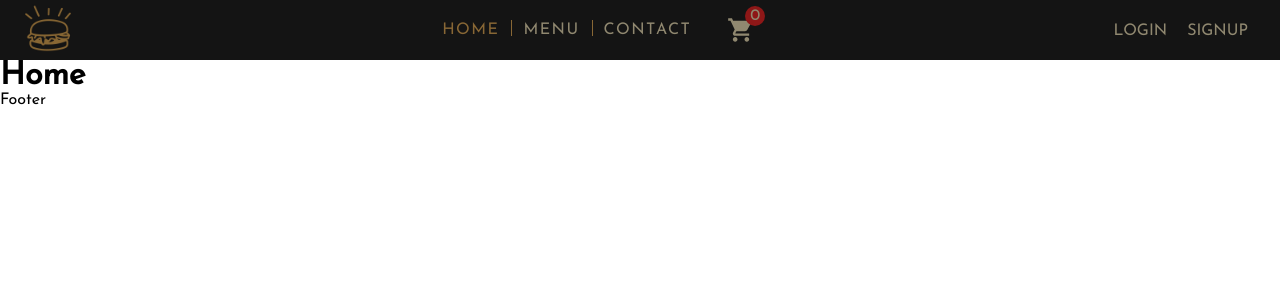
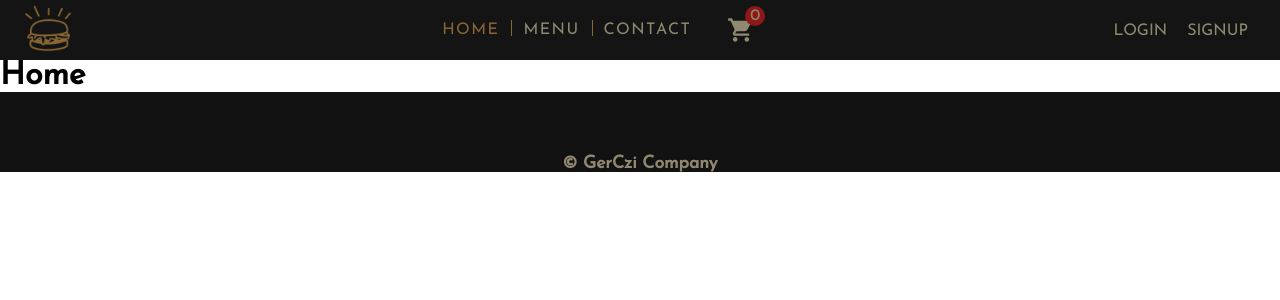
Before and after one commit to AkosCzifra/gerczi-frontend, a React (Create React App) app: page / in a window 1280 px wide. Shown: the top 300 px of the page. Built offline with nearby package versions, Linux system fonts and the light colour scheme.

Commit message:
created basic footer

```diff
--- a/src/components/footer/Footer.js
+++ b/src/components/footer/Footer.js
@@ -1,11 +1,26 @@
 import React from 'react';
+import styled from 'styled-components';
 
+const StyledFooter = styled.footer`
+  display: flex;
+  align-items: flex-end;
+  justify-content: center;
+  height: 80px;
+  background-color: #121212;
 
+  p {
+    font-weight: bold;
+    font-size: 1.1rem;
+    color: #908870;
+  }
+`;
 
 const Footer = () => {
-    return (
-        <footer>Footer</footer>
-    )
-}
+  return (
+    <StyledFooter>
+      <p>© GerCzi Company</p>
+    </StyledFooter>
+  );
+};
 
 export default Footer;
```
